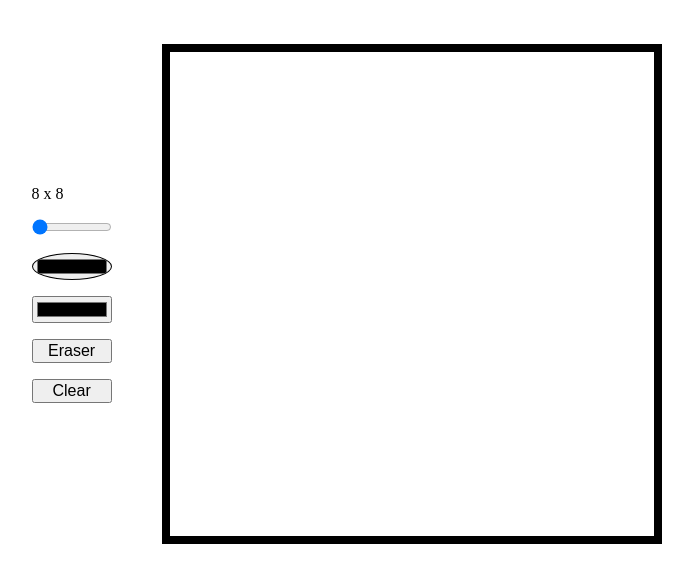
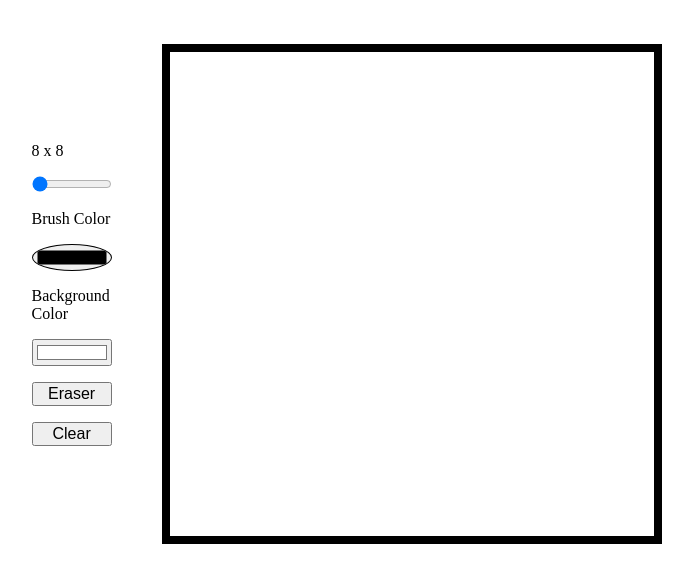
Before and after one commit to tserrante/Etch-a-Sketch, a plain HTML site: page index.html in a window 1280 px wide. Shown: the part 158-740 px from the top of the page, without its empty margins (228-921 px from the left). Drawn offline with Linux system fonts and the light colour scheme.

Commit message:
added labels for colors

```diff
--- a/index.html
+++ b/index.html
@@ -17,8 +17,10 @@
         <div class="settings-panel">
             <span id="slider-display" class="btn">0 x 0</span>
             <input id="slider" class="btn" type="range" value="3" min="3" max="7">
+            <span id="palette-display" class="btn">Brush Color</span>
             <input id="palette" class="btn" type="color" value="#000000">
-            <input id="background-palette" type="color" class="btn" value="#000000">
+            <span id="background-display" class="btn">Background Color</span>
+            <input id="background-palette" type="color" class="btn" value="#ffffff">
             <button id="eraser" class="btn">Eraser</button>
             <button id="clearBtn" class="btn">Clear</button>
 
--- a/style.css
+++ b/style.css
@@ -56,6 +56,10 @@ body *+* {
     border-radius: 100%;
 }
 
+span {
+    display: inline;
+}
+
 .grid-container {
     display: grid;
     border: 0.5em solid black;
```
